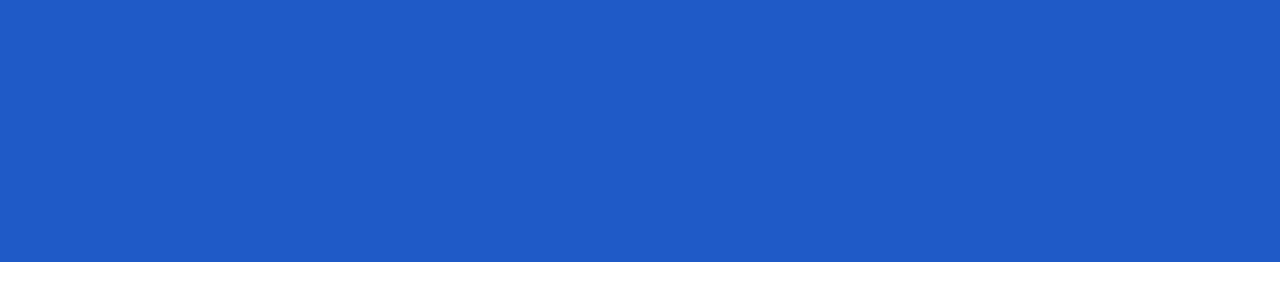
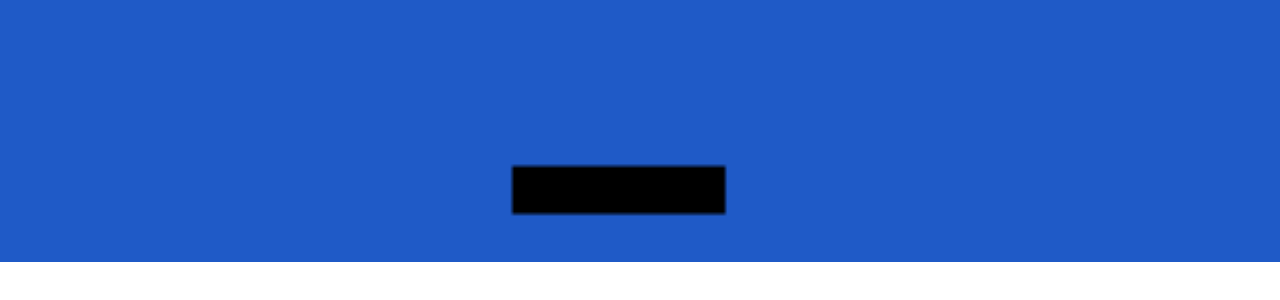
Before and after one commit to Sakib-203-15-3883/HTML5-Canvas-with-JavaScript, a plain HTML site: page index.html in a window 1280 px wide. Shown: the part 458-758 px from the top of the page. Drawn offline with Linux system fonts and the light colour scheme.

Commit message:
draws a rectangle

```diff
--- a/canvas.js
+++ b/canvas.js
@@ -0,0 +1,40 @@
+// In HTML5 and JavaScript, the <canvas> element is used to draw graphics, animations, and images dynamically on a web page. It provides a drawing context that can be accessed and manipulated using JavaScript.
+
+// Get the canvas element
+//const canvas = document.getElementById("canvas");: This line retrieves the canvas element with the id "canvas" using the getElementById method and assigns it to the variable canvas.
+const canvas = document.getElementById("canvas");
+console.log(canvas);
+
+// context is a variable that represents the 2D drawing context of the <canvas> element.
+
+// The 2D drawing context (ctx) provides a set of methods and properties that allow you to draw and manipulate graphics on the canvas. It is obtained by calling the getContext("2d") method on the canvas element.
+
+// Once you have the drawing context , you can use its methods to draw shapes, lines, text, and images on the canvas.
+
+// Get the 2D drawing context
+
+//Here, the 2D drawing context is obtained by calling the getContext("2d") method on the canvas element. The context is assigned to the variable contex for further use.
+const context = canvas.getContext("2d");
+
+// Set the fill color
+//This line sets the fill color of the shapes drawn on the canvas. In this case, the color is set to red.
+context.fillStyle = "black";
+
+// Set the stroke color
+//Here, the stroke color is set to blue. The stroke color is used for the outline of shapes.
+// context.strokeStyle = "black";
+
+// Set the stroke width
+//This line sets the width of the stroke, which determines the thickness of the outline. In this case, the width is set to 3 pixels.
+context.lineWidth = 3;
+
+// Draw a filled rectangle
+//The fillRect method is called to draw a filled rectangle on the canvas. The parameters specify the x and y coordinates of the top-left corner of the rectangle, followed by its width and height.
+const paddleWidth = 50;
+const paddleHight = 10;
+
+context.fillRect(120, 130, paddleWidth, paddleHight);
+
+// Draw a rectangular outline
+// Here, the strokeRect method is called to draw an outline of the rectangle. It uses the same parameters as fillRect to specify the position and dimensions of the rectangle.
+// context.strokeRect(50, 50, 40, 10);
--- a/style.css
+++ b/style.css
@@ -7,5 +7,7 @@
 #canvas {
   width: 100%;
   height: 90vh;
+  padding: 0;
+  margin: 0;
   background-color: rgb(31, 90, 199);
 }
```
